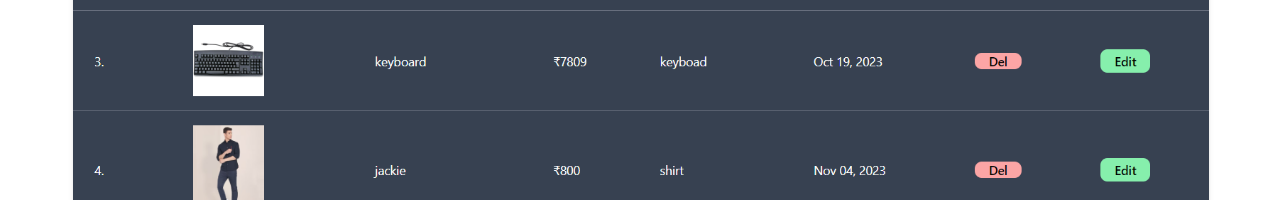
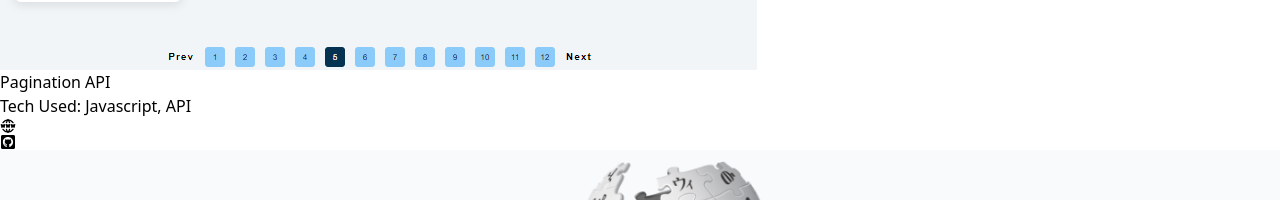
Before and after one commit to Prajwal-tagde/portfolio-1, a React (Vite) app: page / in a window 1280 px wide. Shown: the part 4706-4906 px from the top of the page. Built offline with nearby package versions, Linux system fonts and the light colour scheme.

Commit message:
changes made

```diff
--- a/src/data.jsx
+++ b/src/data.jsx
@@ -11,6 +11,8 @@ import unsplash from './assets/projects/unsplash.png';
 import passwordGen from './assets/projects/password-generator.png';
 import crud_firebase from './assets/projects/crud-firebase.png';
 import bazaar from './assets/projects/bazaar.png';
+import pagination from './assets/projects/pagination.png';
+import wikipedia from './assets/projects/wikipedia.png';
 
 export const links = [
   { id: nanoid(), href: '#home', text: 'home' },
@@ -82,7 +84,7 @@ export const projects = [
     img: bazaar,
     url: 'https://legendary-eclair-a5c2b0.netlify.app/',
     github: 'https://github.com/Prajwal-tagde/mern-bazaar-frontend',
-    title: 'Flavoro Food',
+    title: 'E-commerce',
     text: 'React js, Redux Toolkit, Tailwind CSS, firebase',
   },
   {
@@ -100,6 +102,22 @@ export const projects = [
     github: '#',
     title: 'Live Weather ForeCast',
     text: 'React js, API',
+  },
+  {
+    id: nanoid(),
+    img: pagination,
+    url: 'https://prajwal-tagde.github.io/pagination-js/',
+    github: 'https://github.com/Prajwal-tagde/pagination-js',
+    title: 'Pagination API',
+    text: 'Javascript, API',
+  },
+  {
+    id: nanoid(),
+    img: wikipedia,
+    url: 'https://prajwal-tagde.github.io/wikipedia-api-project/',
+    github: 'https://github.com/Prajwal-tagde/wikipedia-api-project',
+    title: 'Wikipedia API',
+    text: 'Javascript, API',
   },
   {
     id: nanoid(),
```
Also changed, not shown: src/assets/projects/pagination.png (added), src/assets/projects/wikipedia.png (added).
